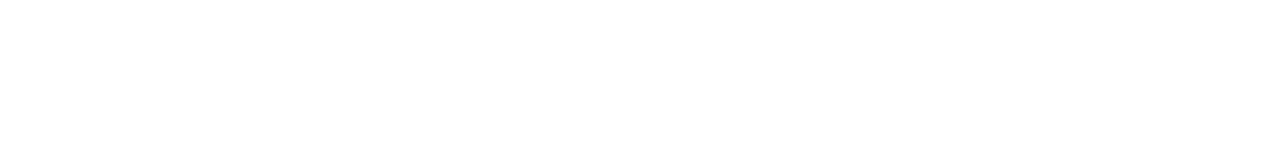
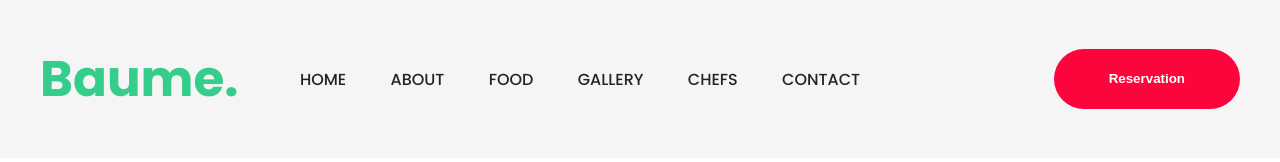
Before and after one commit to isti2623/Baume-Restaurant, a plain HTML site: page index.html in a window 1280 px wide. Drawn offline with Linux system fonts and the light colour scheme.

Commit message:
added header

```diff
--- a/css/style.css
+++ b/css/style.css
@@ -0,0 +1,80 @@
+body {
+  font-family: "Poppins", sans-serif;
+  margin: 0 auto;
+}
+
+.container {
+  width: 1200px;
+  margin: 0 auto;
+}
+
+.container-full {
+  width: 100%;
+}
+
+.logo {
+  text-decoration: none;
+  cursor: pointer;
+}
+.header {
+  background-color: #f6f5f5;
+}
+.text-50 {
+  font-size: 50px;
+}
+.text-green {
+  color: #35cd8c;
+}
+.flex-header {
+  display: flex;
+  align-items: center;
+  justify-content: space-between;
+}
+.nav-underline {
+  position: relative;
+  padding: 0px 10px;
+  text-decoration: none;
+}
+.nav-underline::after {
+  content: "";
+  position: absolute;
+  background-color: #fe043c;
+  height: 3px;
+  width: 0;
+  left: 0;
+  bottom: -8px;
+  transition: 0.3s;
+}
+.nav-underline:hover::after {
+  width: 100%;
+  color: #fe043c;
+}
+.nav-item {
+  margin-right: 20px;
+  font-size: 16px;
+  color: #212529;
+  font-weight: 500;
+  cursor: pointer;
+}
+.header-btn {
+  background-color: #fe043c;
+  color: white;
+  border: none;
+  margin: 0px 0px 0px 112.156px;
+  padding: 0px 55px;
+  line-height: 60px;
+  border-radius: 30px;
+  font-weight: bold;
+  transition: all 0.4s ease-in-out;
+  cursor: pointer;
+}
+.header-btn:hover {
+  background-color: #35cd8c;
+  color: white;
+  border: none;
+  margin: 0px 0px 0px 112.156px;
+  padding: 0px 55px;
+  line-height: 60px;
+  border-radius: 30px;
+  font-weight: bold;
+}
--- a/index.html
+++ b/index.html
@@ -5,6 +5,41 @@
     <meta http-equiv="X-UA-Compatible" content="IE=edge" />
     <meta name="viewport" content="width=device-width, initial-scale=1.0" />
     <title>Baume Restaurant</title>
+    <!-- Google Fonts -->
+    <link rel="preconnect" href="https://fonts.googleapis.com" />
+    <link rel="preconnect" href="https://fonts.gstatic.com" crossorigin />
+    <link
+      href="https://fonts.googleapis.com/css2?family=Poppins:wght@300;400;500;700&display=swap"
+      rel="stylesheet"
+    />
+
+    <!-- Custom Css -->
+    <link rel="stylesheet" href="css/style.css" />
   </head>
-  <body></body>
+  <body>
+    <!-- Navbar Start -->
+    <header class="container-full header">
+      <section class="container flex-header">
+        <div>
+          <a class="logo" href="#"
+            ><h2 class="text-50 text-green">Baume.</h2></a
+          >
+        </div>
+        <div>
+          <nav class="">
+            <a class="nav-item nav-underline" href="">HOME</a>
+            <a class="nav-item nav-underline" href="">ABOUT</a>
+            <a class="nav-item nav-underline" href="">FOOD</a>
+            <a class="nav-item nav-underline" href="">GALLERY</a>
+            <a class="nav-item nav-underline" href="">CHEFS</a>
+            <a class="nav-item nav-underline" href="">CONTACT</a>
+          </nav>
+        </div>
+        <div>
+          <button class="header-btn">Reservation</button>
+        </div>
+      </section>
+    </header>
+    <!-- Navbar End -->
+  </body>
 </html>
```
